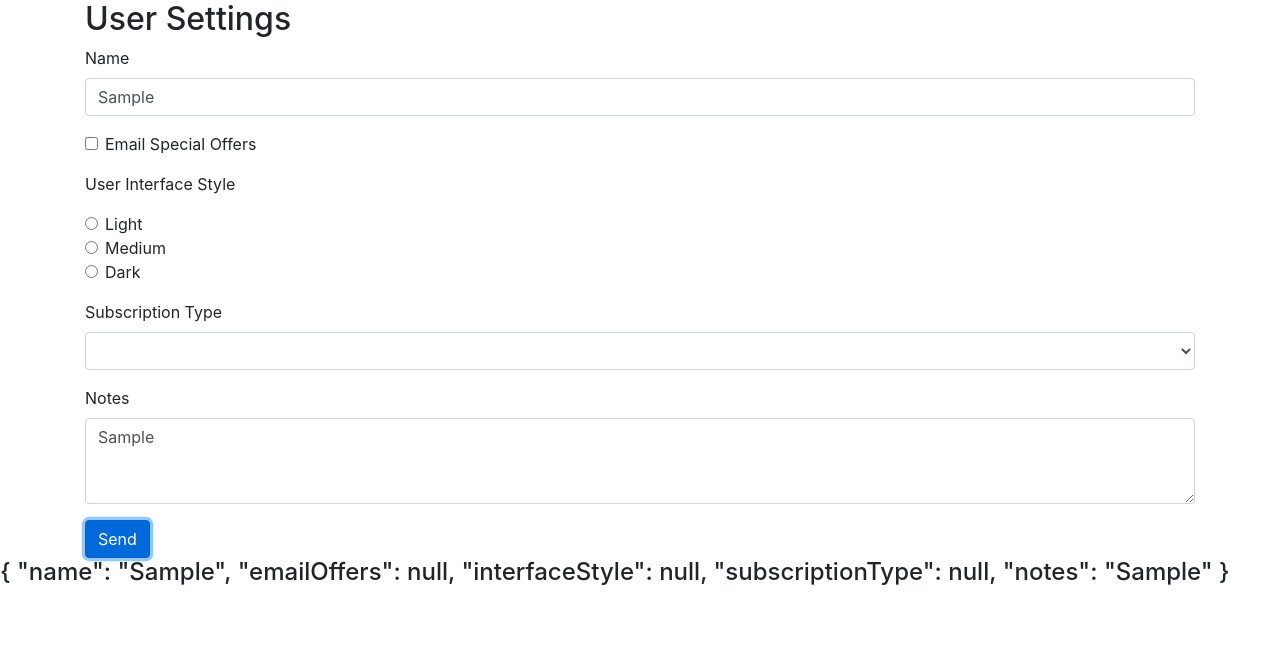
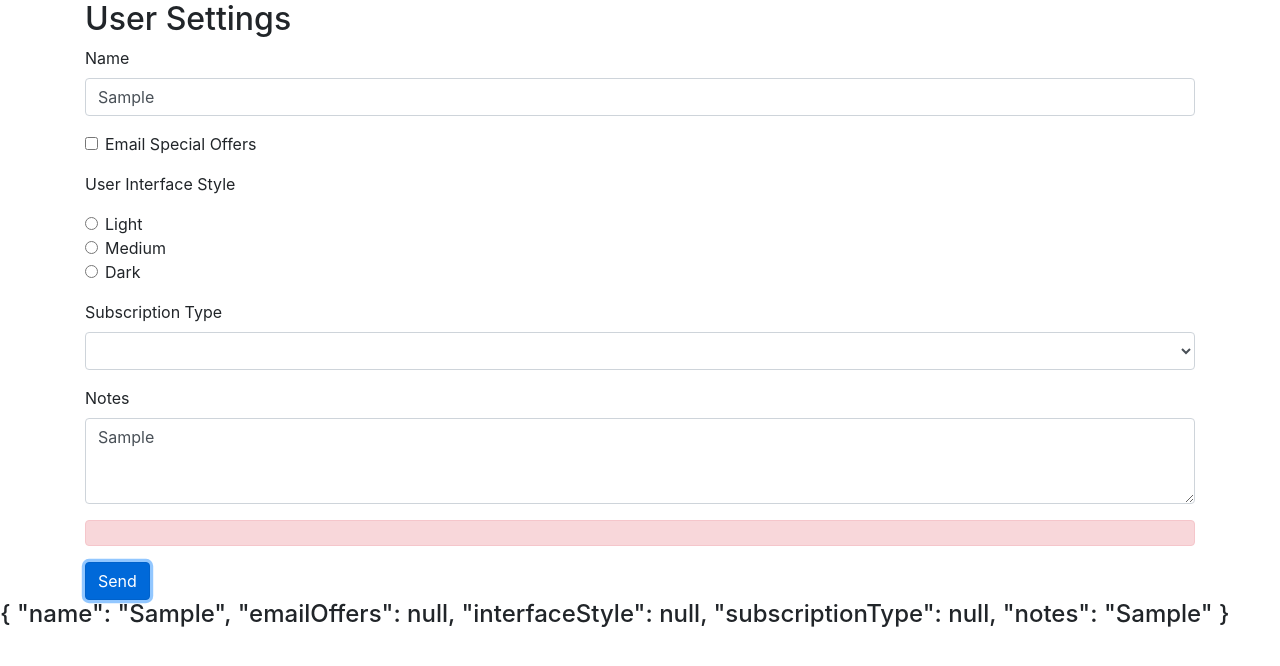
Before and after one commit to sarahkfleming/Angular-Forms, an Angular app: page / in a window 1280 px wide. Both pictures are taken after typing "Sample", "Sample" into the empty fields and a click on the button "Send". Shown: the top 666 px of the page. Built offline with nearby package versions, Linux system fonts and the light colour scheme; no server answers.

Commit message:
adding an error message on submit

```diff
--- a/src/app/user-settings-form/user-settings-form.component.html
+++ b/src/app/user-settings-form/user-settings-form.component.html
@@ -5,10 +5,10 @@
 
         <div class="form-group">
             <label for="name">Name</label>
-            <input id="name" name="name" class="form-control" [(ngModel)]="userSettings.name" required #nameField="ngModel"
-            [class.field-error]="form.submitted && nameField.invalid"
-            (blur)="onBlur(nameField)" />
-                <!-- pattern="B.*"
+            <input id="name" name="name" class="form-control" [(ngModel)]="userSettings.name" required
+                #nameField="ngModel" [class.field-error]="form.submitted && nameField.invalid"
+                (blur)="onBlur(nameField)" />
+            <!-- pattern="B.*"
                 minlength="3" maxlength="10" -->
 
             <div [hidden]="!form.submitted || nameField.valid" class="alert alert-danger">
@@ -65,6 +65,10 @@
             <textarea id="notes" name="notes" class="form-control" rows="3" [(ngModel)]="userSettings.notes"></textarea>
         </div>
 
+        <div [hidden]="!postError" class="alert alert-danger">
+            {{ postErrorMessage }}
+        </div>
+
         <button class="btn btn-primary">Send</button>
     </form>
 </div>
--- a/src/app/user-settings-form/user-settings-form.component.ts
+++ b/src/app/user-settings-form/user-settings-form.component.ts
@@ -20,16 +20,31 @@ export class UserSettingsFormComponent implements OnInit {
 
   // Use the spread operator to make a copy of this flat object before displaying it to the user to protect the original data
   userSettings: UserSettings = { ...this.originalUserSettings };
+  postError = false;
+  postErrorMessage = '';
 
   constructor(private dataService: DataService) { }
 
   ngOnInit(): void {
   }
 
+  onHttpError(errorResponse: any) {
+    console.log('error: ', errorResponse);
+    this.postError = true;
+    this.postErrorMessage = errorResponse.error.errorMessage;
+  }
+
   onSubmit(form: NgForm) {
     console.log('in onSubmit: ', form.valid);
-    this.dataService.postUserSettingsForm(this.userSettings).subscribe(result => console.log('success: ', result),
-    error => console.log('error: ', error));
+
+    if (form.valid) {
+      this.dataService.postUserSettingsForm(this.userSettings).subscribe(result => console.log('success: ', result),
+        error => this.onHttpError(error));
+    }
+    else {
+      this.postError = true;
+      this.postErrorMessage = "Please fix the above errors"
+    }
   }
 
   onBlur(field: NgModel) {
```
